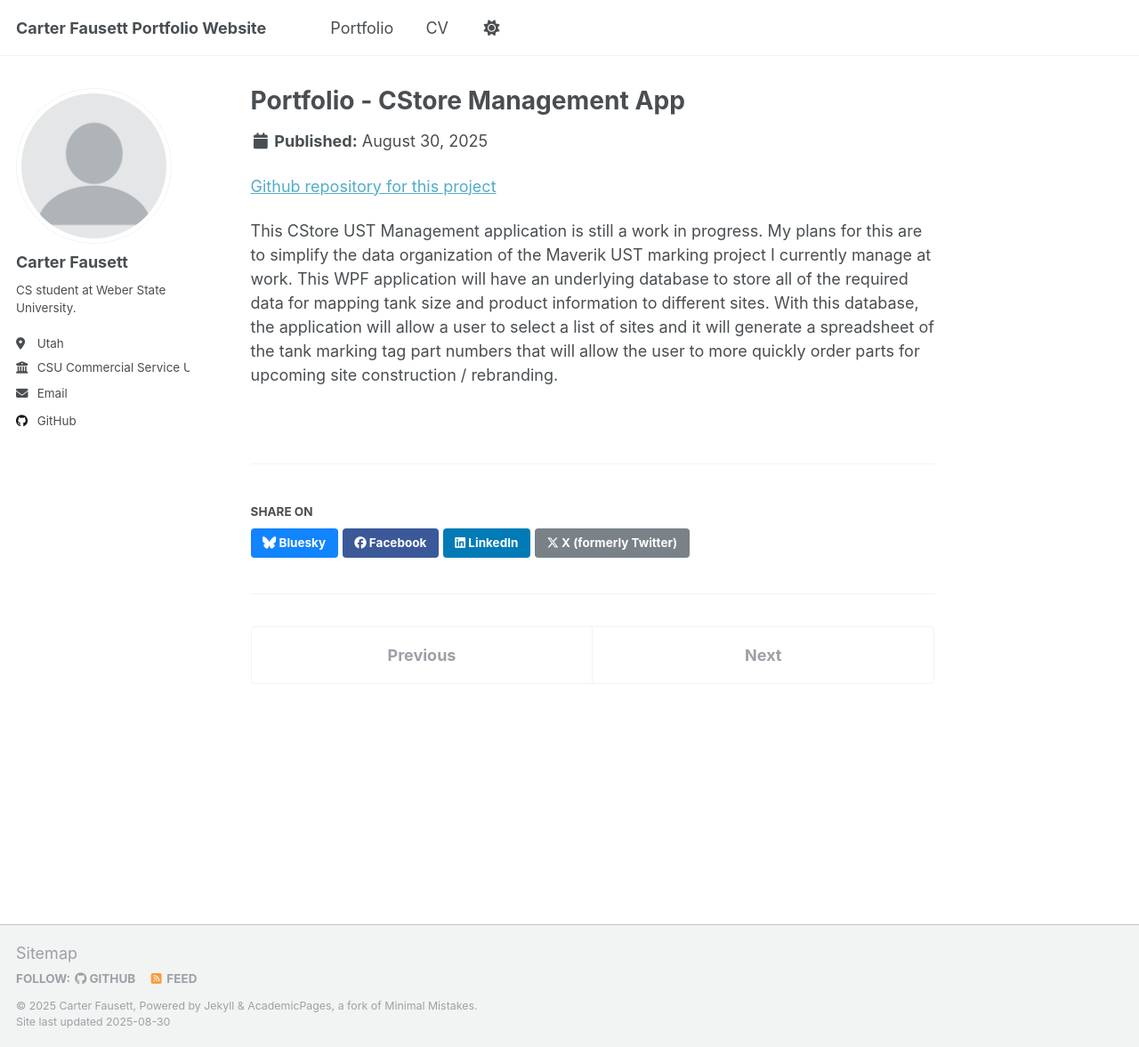
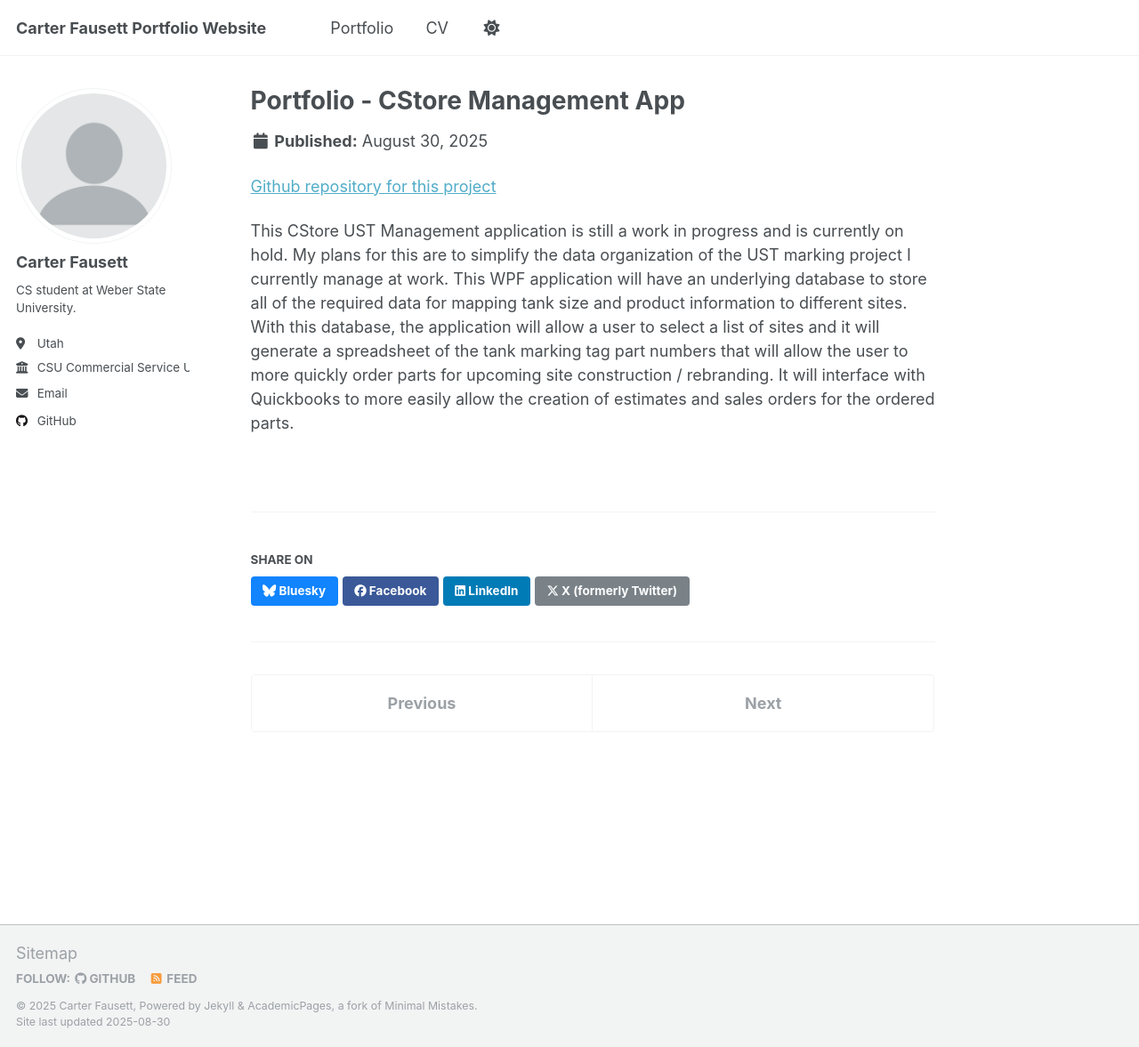
Before and after one commit to CarterFausett/CarterFausett.github.io, a Jekyll site: the page built from _portfolio/portfolio-3.md, in a window 1280 px wide and 1177 px high. Shown: the whole window at 89% size. Built offline with Jekyll 4.4.1, drawn with Linux system fonts in a browser that asks for light colours.

Commit message:
Update portfolio-3.md

```diff
--- a/_portfolio/portfolio-3.md
+++ b/_portfolio/portfolio-3.md
@@ -6,4 +6,4 @@ collection: portfolio
 
 [Github repository for this project](https://github.com/Sink07D3/CStoreManagementApp)
 
-This CStore UST Management application is still a work in progress. My plans for this are to simplify the data organization of the Maverik UST marking project I currently manage at work. This WPF application will have an underlying database to store all of the required data for mapping tank size and product information to different sites. With this database, the application will allow a user to select a list of sites and it will generate a spreadsheet of the tank marking tag part numbers that will allow the user to more quickly order parts for upcoming site construction / rebranding.
+This CStore UST Management application is still a work in progress and is currently on hold. My plans for this are to simplify the data organization of the UST marking project I currently manage at work. This WPF application will have an underlying database to store all of the required data for mapping tank size and product information to different sites. With this database, the application will allow a user to select a list of sites and it will generate a spreadsheet of the tank marking tag part numbers that will allow the user to more quickly order parts for upcoming site construction / rebranding. It will interface with Quickbooks to more easily allow the creation of estimates and sales orders for the ordered parts.
```
